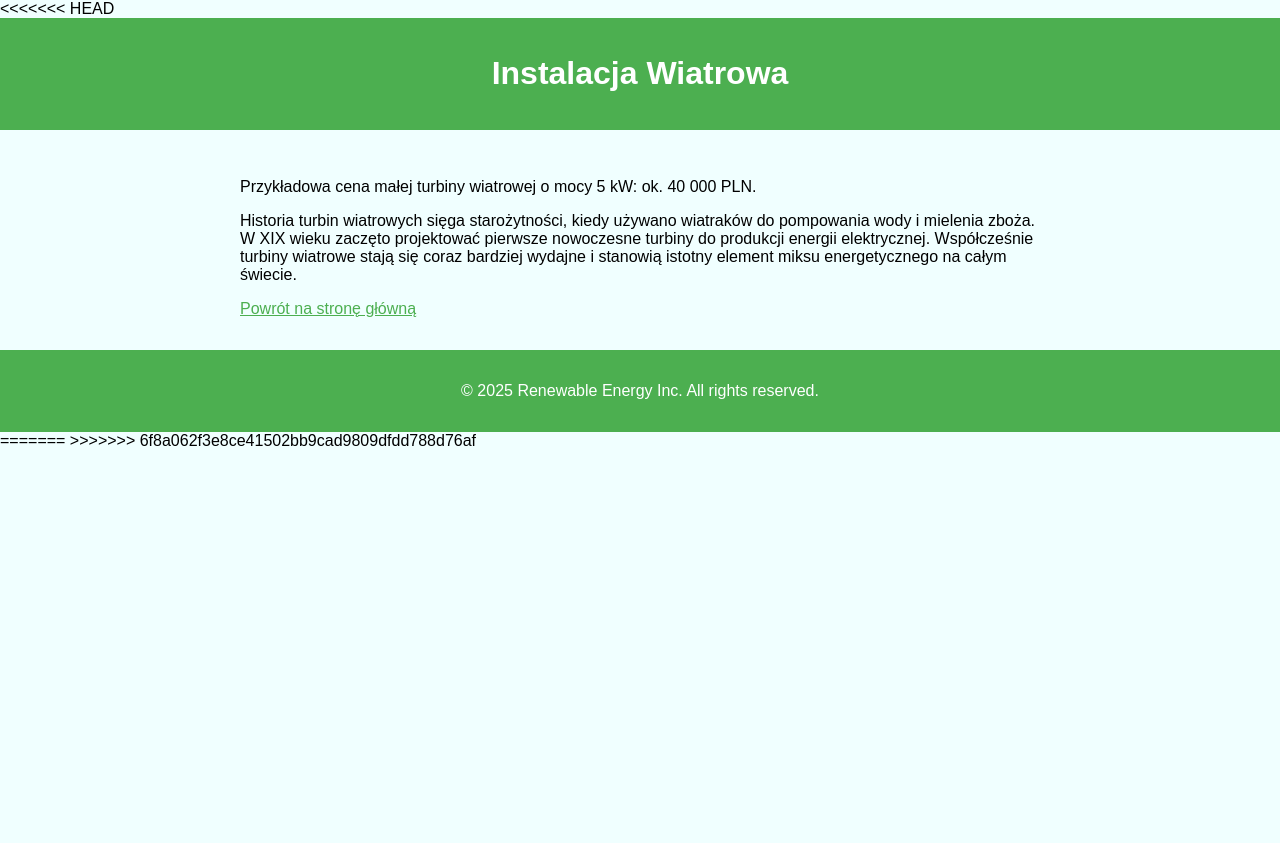
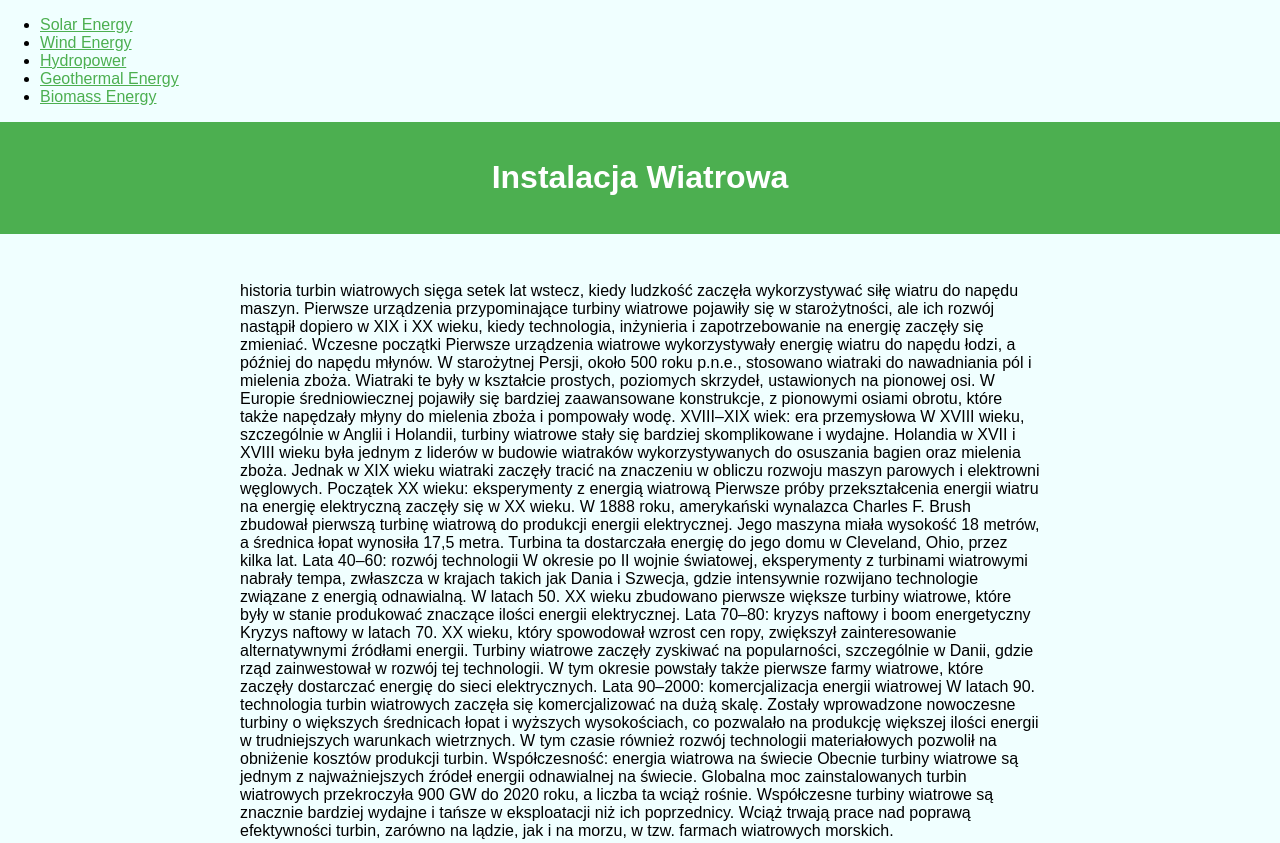
Before and after one commit to Oleksandr2005-sasha/testone, a plain HTML site: page #wind.html in a window 1280 px wide. Shown: the top 843 px of the page. Before the commit the page ends 800 px from the top, so only its background shows below. Drawn offline with Linux system fonts and the light colour scheme.

Commit message:
modified:   #wind.html 	modified:   solar.html

```diff
--- a/#wind.html
+++ b/#wind.html
@@ -1,4 +1,4 @@
-<<<<<<< HEAD
+
 <!DOCTYPE html>
 <html lang="pl">
 <head>
@@ -28,13 +28,43 @@
     </style>
 </head>
 <body>
+    <nav>
+        <ul>
+            <li><a href="solar.html">Solar Energy</a></li>
+            <li><a href="#wind.html">Wind Energy</a></li>
+            <li><a href="#hydro.html">Hydropower</a></li>
+            <li><a href="#geothermal.html">Geothermal Energy</a></li>
+            <li><a href="#biomass.html">Biomass Energy</a></li>
+        </ul>
+    </nav>
     <header>
         <h1>Instalacja Wiatrowa</h1>
     </header>
 
     <main>
-        <p>Przykładowa cena małej turbiny wiatrowej o mocy 5 kW: ok. 40 000 PLN.</p>
-        <p>Historia turbin wiatrowych sięga starożytności, kiedy używano wiatraków do pompowania wody i mielenia zboża. W XIX wieku zaczęto projektować pierwsze nowoczesne turbiny do produkcji energii elektrycznej. Współcześnie turbiny wiatrowe stają się coraz bardziej wydajne i stanowią istotny element miksu energetycznego na całym świecie.</p>
+        <p>historia turbin wiatrowych sięga setek lat wstecz, kiedy ludzkość zaczęła wykorzystywać siłę wiatru do napędu maszyn. Pierwsze urządzenia przypominające turbiny wiatrowe pojawiły się w starożytności, ale ich rozwój nastąpił dopiero w XIX i XX wieku, kiedy technologia, inżynieria i zapotrzebowanie na energię zaczęły się zmieniać.
+
+            Wczesne początki
+            Pierwsze urządzenia wiatrowe wykorzystywały energię wiatru do napędu łodzi, a później do napędu młynów. W starożytnej Persji, około 500 roku p.n.e., stosowano wiatraki do nawadniania pól i mielenia zboża. Wiatraki te były w kształcie prostych, poziomych skrzydeł, ustawionych na pionowej osi. W Europie średniowiecznej pojawiły się bardziej zaawansowane konstrukcje, z pionowymi osiami obrotu, które także napędzały młyny do mielenia zboża i pompowały wodę.
+
+            XVIII–XIX wiek: era przemysłowa
+            W XVIII wieku, szczególnie w Anglii i Holandii, turbiny wiatrowe stały się bardziej skomplikowane i wydajne. Holandia w XVII i XVIII wieku była jednym z liderów w budowie wiatraków wykorzystywanych do osuszania bagien oraz mielenia zboża. Jednak w XIX wieku wiatraki zaczęły tracić na znaczeniu w obliczu rozwoju maszyn parowych i elektrowni węglowych.
+
+            Początek XX wieku: eksperymenty z energią wiatrową
+            Pierwsze próby przekształcenia energii wiatru na energię elektryczną zaczęły się w XX wieku. W 1888 roku, amerykański wynalazca Charles F. Brush zbudował pierwszą turbinę wiatrową do produkcji energii elektrycznej. Jego maszyna miała wysokość 18 metrów, a średnica łopat wynosiła 17,5 metra. Turbina ta dostarczała energię do jego domu w Cleveland, Ohio, przez kilka lat.
+
+            Lata 40–60: rozwój technologii
+            W okresie po II wojnie światowej, eksperymenty z turbinami wiatrowymi nabrały tempa, zwłaszcza w krajach takich jak Dania i Szwecja, gdzie intensywnie rozwijano technologie związane z energią odnawialną. W latach 50. XX wieku zbudowano pierwsze większe turbiny wiatrowe, które były w stanie produkować znaczące ilości energii elektrycznej.
+
+            Lata 70–80: kryzys naftowy i boom energetyczny
+            Kryzys naftowy w latach 70. XX wieku, który spowodował wzrost cen ropy, zwiększył zainteresowanie alternatywnymi źródłami energii. Turbiny wiatrowe zaczęły zyskiwać na popularności, szczególnie w Danii, gdzie rząd zainwestował w rozwój tej technologii. W tym okresie powstały także pierwsze farmy wiatrowe, które zaczęły dostarczać energię do sieci elektrycznych.
+
+            Lata 90–2000: komercjalizacja energii wiatrowej
+            W latach 90. technologia turbin wiatrowych zaczęła się komercjalizować na dużą skalę. Zostały wprowadzone nowoczesne turbiny o większych średnicach łopat i wyższych wysokościach, co pozwalało na produkcję większej ilości energii w trudniejszych warunkach wietrznych. W tym czasie również rozwój technologii materiałowych pozwolił na obniżenie kosztów produkcji turbin.
+
+            Współczesność: energia wiatrowa na świecie
+            Obecnie turbiny wiatrowe są jednym z najważniejszych źródeł energii odnawialnej na świecie. Globalna moc zainstalowanych turbin wiatrowych przekroczyła 900 GW do 2020 roku, a liczba ta wciąż rośnie. Współczesne turbiny wiatrowe są znacznie bardziej wydajne i tańsze w eksploatacji niż ich poprzednicy. Wciąż trwają prace nad poprawą efektywności turbin, zarówno na lądzie, jak i na morzu, w tzw. farmach wiatrowych morskich.</p>
+        </p>
         <a href="index.html">Powrót na stronę główną</a>
     </main>
 
```
Also changed, not shown: solar.html (+1 -1 lines).
